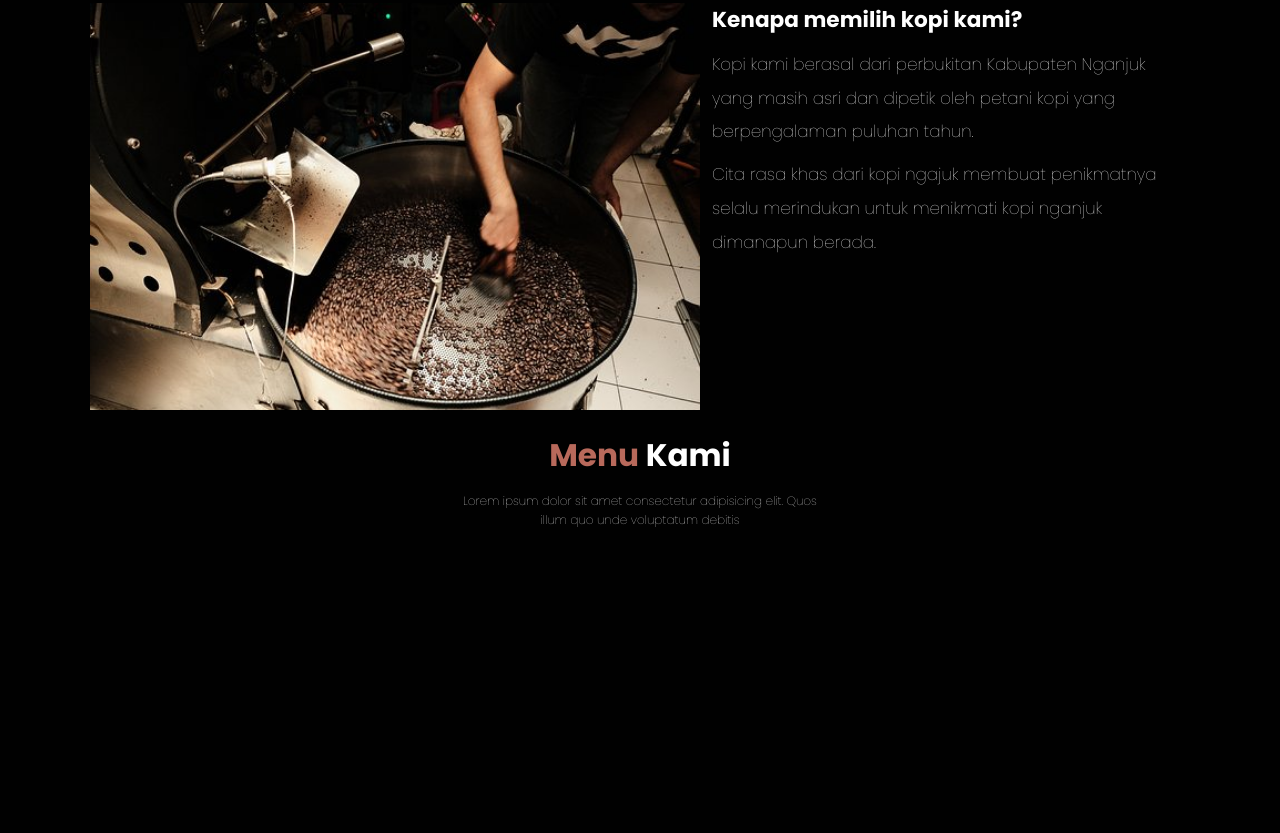
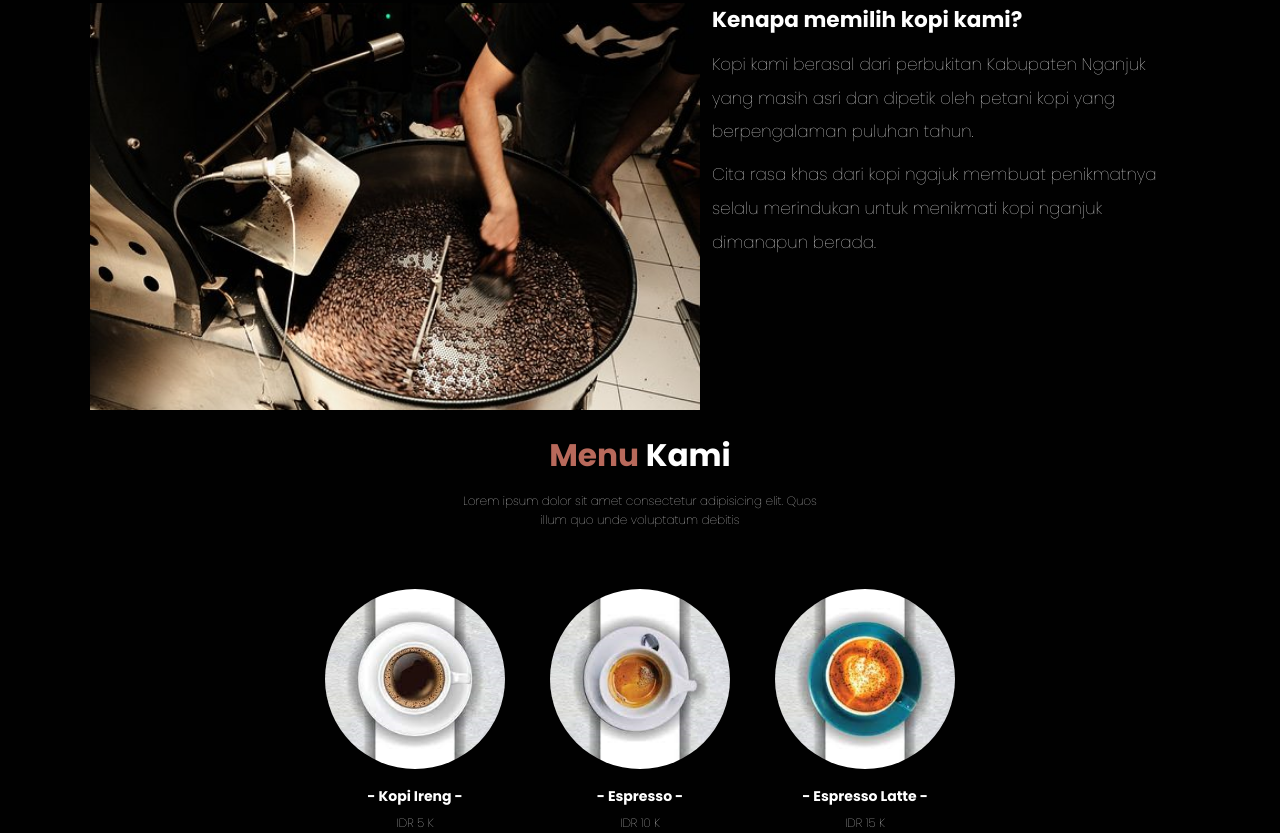
Before and after one commit to Falenbayu/Coffeshop, a plain HTML site: page index.html in a window 1280 px wide. Shown: the part 976-1809 px from the top of the page. Before the commit the page ends 1505 px from the top, so only its background shows below. Drawn offline with nearby package versions, Linux system fonts and the light colour scheme.

Commit message:
menu 19 1

```diff
--- a/CSS/style.css
+++ b/CSS/style.css
@@ -202,6 +202,26 @@ body{
     line-height: 1.6;
 }
 
+.menu .row {
+    display: flex;
+    flex-wrap: wrap;
+    margin-top: 5rem;
+    justify-content: center;
+}
+
+.menu .row .menu-card {
+    text-align: center;
+}
+
+.menu .row .menu-card img {
+    border-radius: 50%;
+    width: 80%;
+}
+
+.menu .row .menu-card .menu-card-title {
+    margin: 1rem auto 0.5rem;
+}
+
 
 
 /*Media Queries*/
--- a/index.html
+++ b/index.html
@@ -73,6 +73,27 @@
         <p>
             Lorem ipsum dolor sit amet consectetur adipisicing elit. Quos illum quo unde voluptatum debitis
         </p>
+
+        <div class="row">
+            <div class="menu-card">
+                <img src="../img/kopi 3.png"
+                alt="Espresso latte" class="menu-card-img">
+                <h3 class="menu-card-title">- Kopi Ireng -</h3>
+                <p class="menu-card-price">IDR 5 K</p>
+            </div>
+            <div class="menu-card">
+                <img src="../img/kopi 2.png"
+                alt="Espresso latte" class="menu-card-img">
+                <h3 class="menu-card-title">- Espresso -</h3>
+                <p class="menu-card-price">IDR 10 K</p>
+            </div>
+            <div class="menu-card">
+                <img src="../img/kopi 1.png"
+                alt="Espresso latte" class="menu-card-img">
+                <h3 class="menu-card-title">- Espresso Latte -</h3>
+                <p class="menu-card-price">IDR 15 K</p>
+            </div>
+        </div>
     </section>
     <!-- Menu section end-->
 
```
Also changed, not shown: img/kopi 1.png (added), img/kopi 2.png (added), img/kopi 3.png (added).
